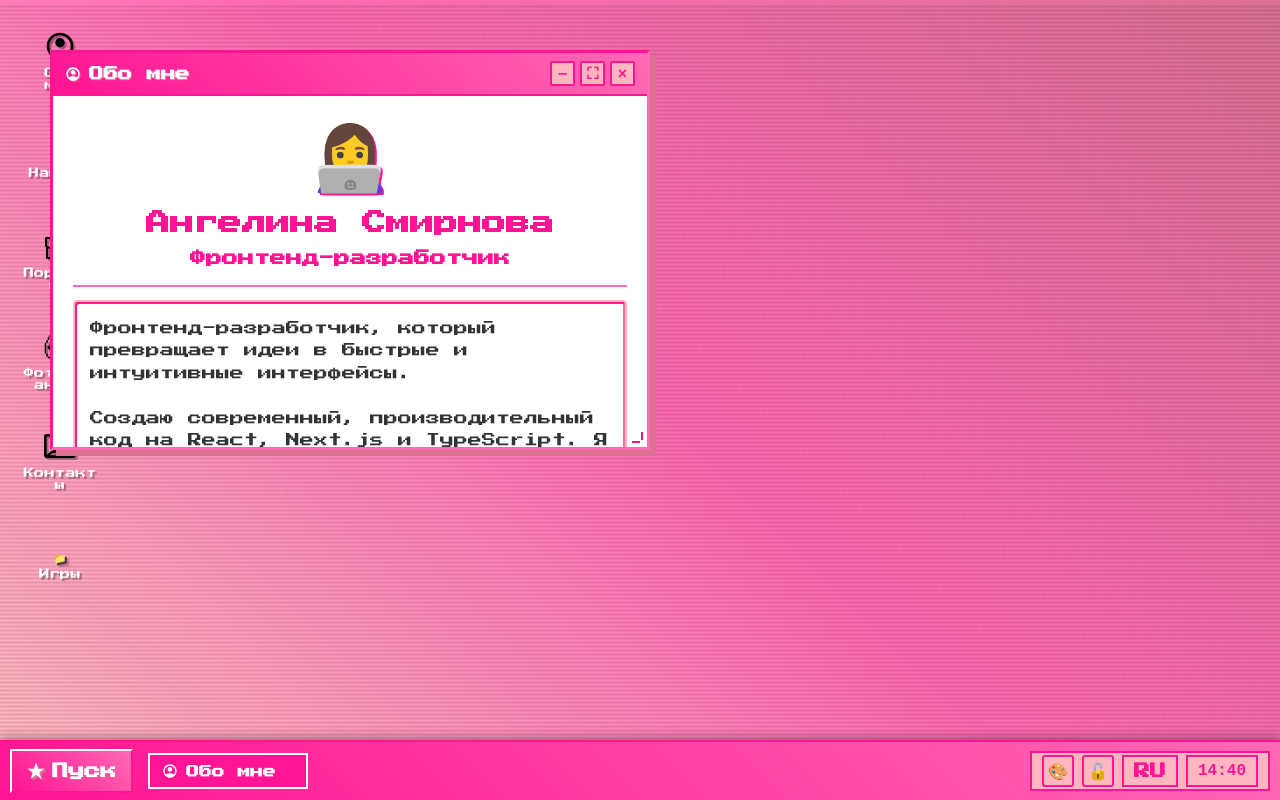
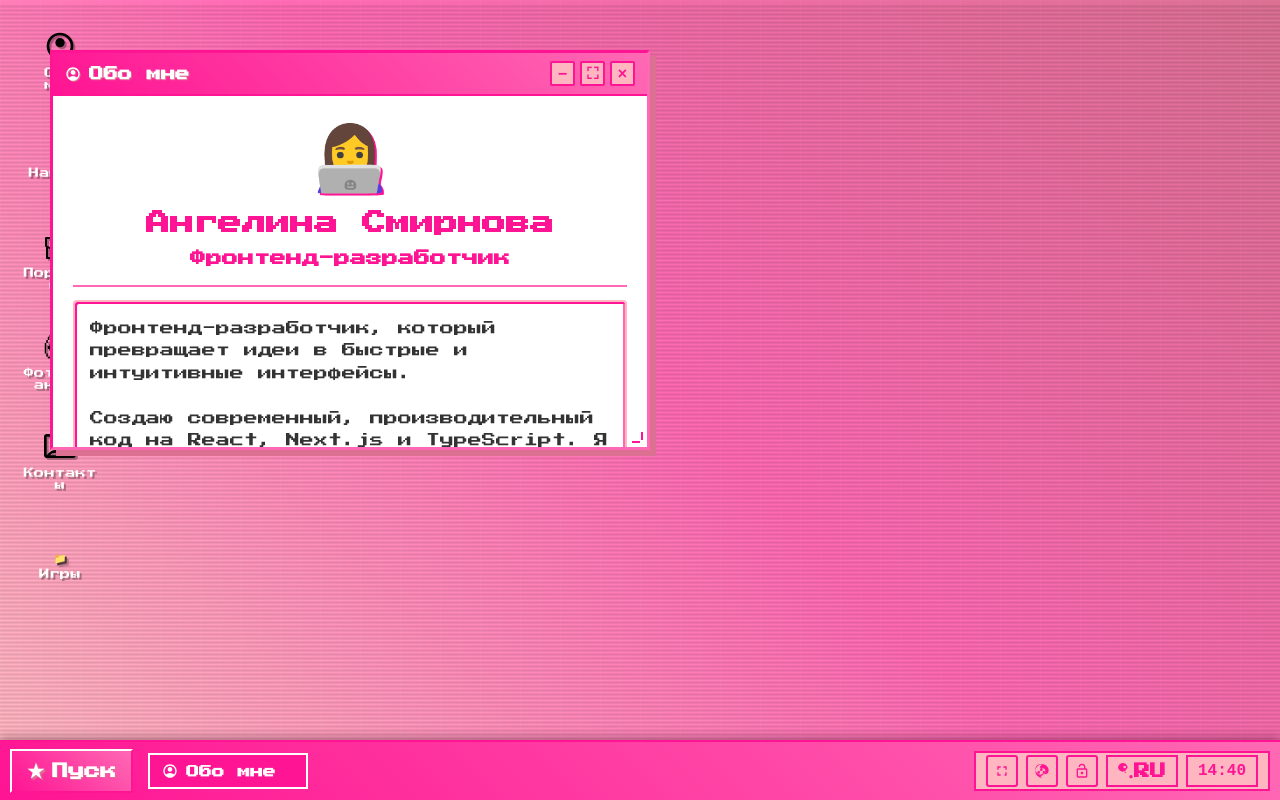
Before and after one commit to geliusgelius/pixel-portfolio, a React (Vite) app: page / in a window 1280 px wide. Built offline with nearby package versions, Linux system fonts and the light colour scheme.

Commit message:
add full screen

```diff
--- a/src/components/Desktop/StartMenu.jsx
+++ b/src/components/Desktop/StartMenu.jsx
@@ -1,6 +1,5 @@
-import React, { useEffect } from "react";
+import React from "react";
 import { useLanguage } from "../../context/LanguageContext";
-import "./StartMenu.css";
 import {
   MaterialSymbolsAccountCircle,
   MdiLightningBolt,
@@ -8,7 +7,9 @@ import {
   MaterialSymbolsContactMailOutline,
   StreamlinePixelDesignColorPaintingPalette,
   FluentTetrisApp20Regular,
+  MdiShutdown,
 } from "./icones";
+import "./StartMenu.css";
 
 const StartMenu = ({
   onOpenWindow,
@@ -21,149 +22,93 @@ const StartMenu = ({
   photoEditorContent,
   gamesContent,
 }) => {
-  const { t, currentLanguage, switchLanguage } = useLanguage();
+  const { t } = useLanguage();
 
-  // Принудительно обновляем стили при монтировании
-  useEffect(() => {
-    const timer = setTimeout(() => {
-      const startMenu = document.querySelector(".start-menu");
-      if (startMenu) {
-        startMenu.style.display = "none";
-        setTimeout(() => {
-          startMenu.style.display = "block";
-        }, 10);
-      }
-    }, 100);
+  const menuItems = [
+    {
+      id: "aboutMe",
+      title: t("aboutMe"),
+      description: t("aboutMeTitle"),
+      icon: <MaterialSymbolsAccountCircle />,
+      content: aboutMeContent,
+    },
+    {
+      id: "skills",
+      title: t("skills"),
+      description: t("skillsTitle"),
+      icon: <MdiLightningBolt />,
+      content: skillsContent,
+    },
+    {
+      id: "portfolio",
+      title: t("portfolio"),
+      description: t("portfolioTitle"),
+      icon: <BytesizePortfolio />,
+      content: portfolioContent,
+    },
+    {
+      id: "photoEditor",
+      title: t("photoEditor"),
+      description: t("photoEditorTitle"),
+      icon: <StreamlinePixelDesignColorPaintingPalette />,
+      content: photoEditorContent,
+    },
+    {
+      id: "contact",
+      title: t("contact"),
+      description: t("contactTitle"),
+      icon: <MaterialSymbolsContactMailOutline />,
+      content: contactContent,
+    },
+    {
+      id: "games",
+      title: t("games"),
+      description: t("gamesTitle"),
+      icon: <FluentTetrisApp20Regular />,
+      content: gamesContent,
+    },
+  ];
 
-    return () => clearTimeout(timer);
-  }, []);
-
-  const handleLanguageChange = (lang) => {
-    switchLanguage(lang);
+  const handleMenuItemClick = (item) => {
+    onOpenWindow(item.description, item.icon, item.content, item.id);
     onClose();
   };
-
-  const handleShutdown = () => {
-    onClose();
-    onShutdown();
-  };
-
-  // Используем переданные компоненты
-  const menuItems = [
-    {
-      icon: <MaterialSymbolsAccountCircle style={{ fontSize: "1.5rem" }} />,
-      title: t("aboutMeTitle"),
-      action: () =>
-        onOpenWindow(
-          t("aboutMeTitle"),
-          <MaterialSymbolsAccountCircle style={{ fontSize: "1rem" }} />,
-          aboutMeContent,
-          "aboutMe"
-        ),
-    },
-    {
-      icon: <MdiLightningBolt style={{ fontSize: "1.5rem" }} />,
-      title: t("skillsTitle"),
-      action: () =>
-        onOpenWindow(
-          t("skillsTitle"),
-          <MdiLightningBolt style={{ fontSize: "1rem" }} />,
-          skillsContent,
-          "skills"
-        ),
-    },
-    {
-      icon: <BytesizePortfolio style={{ fontSize: "1.5rem" }} />,
-      title: t("portfolioTitle"),
-      action: () =>
-        onOpenWindow(
-          t("portfolioTitle"),
-          <BytesizePortfolio style={{ fontSize: "1rem" }} />,
-          portfolioContent,
-          "portfolio"
-        ),
-    },
-    {
-      icon: (
-        <MaterialSymbolsContactMailOutline style={{ fontSize: "1.5rem" }} />
-      ),
-      title: t("contactTitle"),
-      action: () =>
-        onOpenWindow(
-          t("contactTitle"),
-          <MaterialSymbolsContactMailOutline style={{ fontSize: "1rem" }} />,
-          contactContent,
-          "contact"
-        ),
-    },
-    {
-      icon: (
-        <StreamlinePixelDesignColorPaintingPalette
-          style={{ fontSize: "1.5rem" }}
-        />
-      ),
-      title: t("photoEditorTitle"),
-      action: () =>
-        onOpenWindow(
-          t("photoEditorTitle"),
-          <StreamlinePixelDesignColorPaintingPalette
-            style={{ fontSize: "1rem" }}
-          />,
-          photoEditorContent,
-          "photoEditor"
-        ),
-    },
-    {
-      icon: <FluentTetrisApp20Regular style={{ fontSize: "1.5rem" }} />,
-      title: t("gamesTitle"),
-      action: () =>
-        onOpenWindow(
-          t("gamesTitle"),
-          <FluentTetrisApp20Regular style={{ fontSize: "1rem" }} />,
-          gamesContent,
-          "games"
-        ),
-    },
-  ];
 
   return (
     <div className="start-menu" onClick={(e) => e.stopPropagation()}>
       <div className="start-menu-header">
-        <span className="start-menu-title">Angelina OS</span>
-        <span className="start-menu-version">v2.0</span>
+        <div className="user-info">
+          <div className="user-avatar">👩‍💻</div>
+          <div className="user-details">
+            <div className="user-name">{t("name")}</div>
+            <div className="user-profession">{t("profession")}</div>
+          </div>
+        </div>
       </div>
 
-      <div className="start-menu-items">
-        {menuItems.map((item, index) => (
-          <div key={index} className="start-menu-item" onClick={item.action}>
-            <span className="start-menu-icon">{item.icon}</span>
-            <span className="start-menu-text">{item.title}</span>
-          </div>
-        ))}
+      <div className="start-menu-content">
+        <div className="menu-grid">
+          {menuItems.map((item) => (
+            <div
+              key={item.id}
+              className="menu-item"
+              onClick={() => handleMenuItemClick(item)}
+            >
+              <div className="menu-item-icon">{item.icon}</div>
+              <div className="menu-item-info">
+                <div className="menu-item-title">{item.title}</div>
+                <div className="menu-item-description">{item.description}</div>
+              </div>
+            </div>
+          ))}
+        </div>
       </div>
 
       <div className="start-menu-footer">
-        <div className="language-selector">
-          <span>Язык / Language:</span>
-          <div className="language-buttons">
-            <button
-              className={`lang-btn ${currentLanguage === "ru" ? "active" : ""}`}
-              onClick={() => handleLanguageChange("ru")}
-            >
-              Русский
-            </button>
-            <button
-              className={`lang-btn ${currentLanguage === "en" ? "active" : ""}`}
-              onClick={() => handleLanguageChange("en")}
-            >
-              English
-            </button>
-          </div>
-        </div>
-
-        <div className="start-menu-shutdown">
-          <button className="shutdown-btn" onClick={handleShutdown}>
-            {t("shutdown")}
+        <div className="power-options">
+          <button className="power-button" onClick={onShutdown}>
+            <MdiShutdown className="power-icon" />
+            <span>{t("shutdown")}</span>
           </button>
         </div>
       </div>
--- a/src/components/Desktop/Taskbar.jsx
+++ b/src/components/Desktop/Taskbar.jsx
@@ -2,6 +2,13 @@ import React, { useState, useEffect } from "react";
 import { useLanguage } from "../../context/LanguageContext";
 import BackgroundSelector from "./BackgroundSelector";
 import "./Taskbar.css";
+import {
+  MdiFullscreen,
+  MdiPaletteOutline,
+  MdiLockOutline,
+  MdiLockOpenOutline,
+  MdiLanguage,
+} from "./icones";
 
 const Taskbar = ({
   windows,
@@ -83,6 +90,18 @@ const Taskbar = ({
     setShowBackgroundSelector(true);
   };
 
+  const toggleFullscreen = () => {
+    if (!document.fullscreenElement) {
+      document.documentElement.requestFullscreen().catch((err) => {
+        console.log(`Error attempting to enable fullscreen: ${err.message}`);
+      });
+    } else {
+      if (document.exitFullscreen) {
+        document.exitFullscreen();
+      }
+    }
+  };
+
   return (
     <div className="taskbar">
       <div className="start-button" onClick={handleStartClick}>
@@ -107,6 +126,17 @@ const Taskbar = ({
       </div>
 
       <div className="system-tray">
+        {/* Fullscreen button */}
+        <div className="fullscreen-button-container">
+          <button
+            className="fullscreen-button"
+            onClick={toggleFullscreen}
+            title={t("fullscreen")}
+          >
+            <MdiFullscreen className="fullscreen-icon" />
+          </button>
+        </div>
+
         {/* Background change button */}
         <div className="background-button-container">
           <button
@@ -114,7 +144,7 @@ const Taskbar = ({
             onClick={handleBackgroundClick}
             title={t("changeBackground")}
           >
-            <span className="background-icon">🎨</span>
+            <MdiPaletteOutline className="background-icon" />
           </button>
         </div>
 
@@ -125,12 +155,17 @@ const Taskbar = ({
             onClick={handleLockClick}
             title={iconsLocked ? t("unlockIcons") : t("lockIcons")}
           >
-            <span className="lock-icon">{iconsLocked ? "🔒" : "🔓"}</span>
+            {iconsLocked ? (
+              <MdiLockOutline className="lock-icon" />
+            ) : (
+              <MdiLockOpenOutline className="lock-icon" />
+            )}
           </button>
         </div>
 
         <div className="language-selector">
           <div className="language-button" onClick={handleLanguageClick}>
+            <MdiLanguage className="language-icon" />
             {currentLanguage === "ru" ? "RU" : "EN"}
           </div>
 
--- a/src/components/Desktop/icones.jsx
+++ b/src/components/Desktop/icones.jsx
@@ -334,3 +334,122 @@ export function FluentTetrisApp20Regular(props) {
     </svg>
   );
 }
+
+export function MdiFullscreen(props) {
+  return (
+    <svg
+      xmlns="http://www.w3.org/2000/svg"
+      width="1em"
+      height="1em"
+      viewBox="0 0 24 24"
+      {...props}
+    >
+      <path
+        fill="currentColor"
+        d="M5 5h5v2H7v3H5zm5 14H5v-5h2v3h3zm9-9h-2V7h-3V5h5zm-3 9h3v-5h-2v3h-1z"
+      />
+    </svg>
+  );
+}
+
+export function MdiFullscreenExit(props) {
+  return (
+    <svg
+      xmlns="http://www.w3.org/2000/svg"
+      width="1em"
+      height="1em"
+      viewBox="0 0 24 24"
+      {...props}
+    >
+      <path
+        fill="currentColor"
+        d="M14 14h5v2h-3v3h-2zm-9 0h5v5h2v-5h3v-2H5zm3-9h2v3h3v2H8v3H5V8h3z"
+      />
+    </svg>
+  );
+}
+
+export function MdiLockOutline(props) {
+  return (
+    <svg
+      xmlns="http://www.w3.org/2000/svg"
+      width="1em"
+      height="1em"
+      viewBox="0 0 24 24"
+      {...props}
+    >
+      <path
+        fill="currentColor"
+        d="M12 17a2 2 0 0 1-2-2c0-1.11.89-2 2-2a2 2 0 0 1 0 4m6 3V10H6v10zm0-12a2 2 0 0 1 2 2v10a2 2 0 0 1-2 2H6a2 2 0 0 1-2-2V10c0-1.11.89-2 2-2h1V6a5 5 0 0 1 5-5a5 5 0 0 1 5 5v2zm-6-5a3 3 0 0 0-3 3v2h6V6a3 3 0 0 0-3-3"
+      />
+    </svg>
+  );
+}
+
+export function MdiLockOpenOutline(props) {
+  return (
+    <svg
+      xmlns="http://www.w3.org/2000/svg"
+      width="1em"
+      height="1em"
+      viewBox="0 0 24 24"
+      {...props}
+    >
+      <path
+        fill="currentColor"
+        d="M18 20V10H6v10zm0-12a2 2 0 0 1 2 2v10a2 2 0 0 1-2 2H6a2 2 0 0 1-2-2V10c0-1.11.89-2 2-2h9V6a3 3 0 0 0-3-3a3 3 0 0 0-3 3H7a5 5 0 0 1 5-5a5 5 0 0 1 5 5v2zm-6 9a2 2 0 0 0 2-2a2 2 0 0 0-2-2a2 2 0 0 0-2 2a2 2 0 0 0 2 2"
+      />
+    </svg>
+  );
+}
+
+export function MdiPaletteOutline(props) {
+  return (
+    <svg
+      xmlns="http://www.w3.org/2000/svg"
+      width="1em"
+      height="1em"
+      viewBox="0 0 24 24"
+      {...props}
+    >
+      <path
+        fill="currentColor"
+        d="M12 22A10 10 0 0 1 2 12A10 10 0 0 1 12 2c5.5 0 10 4 10 9a6 6 0 0 1-6 6h-1.77c-.28.37-.62.71-1.03 1c-1.36.91-2.29 1.5-3.2 1.5m0-18a8 8 0 0 0-8 8a8 8 0 0 0 8 8c.39 0 .87-.21 1.61-.67c.52-.35 1.02-.72 1.39-.93V16a4 4 0 0 0 4-4a4 4 0 0 0-4-4h-2a2 2 0 0 1-2-2a2 2 0 0 1 2-2m-2 6a2 2 0 0 0 2 2a2 2 0 0 0 2-2a2 2 0 0 0-2-2a2 2 0 0 0-2 2m4 4a2 2 0 0 0 2 2a2 2 0 0 0 2-2a2 2 0 0 0-2-2a2 2 0 0 0-2 2m-8 0a2 2 0 0 0 2 2a2 2 0 0 0 2-2a2 2 0 0 0-2-2a2 2 0 0 0-2 2"
+      />
+    </svg>
+  );
+}
+
+export function MdiLanguage(props) {
+  return (
+    <svg
+      xmlns="http://www.w3.org/2000/svg"
+      width="1em"
+      height="1em"
+      viewBox="0 0 24 24"
+      {...props}
+    >
+      <path
+        fill="currentColor"
+        d="m12.87 15.07l-2.54-2.51l.03-.03A17.8 17.8 0 0 0 14.5 6.5A8.25 8.25 0 0 0 6.5 0A8.25 8.25 0 0 0 0 6.5a8.25 8.25 0 0 0 6.5 6.5c1.91 0 3.68-.59 5.16-1.61l-2.54 2.51zM10 4a2 2 0 1 1 0 4a2 2 0 0 1 0-4m12 16.5a2.5 2.5 0 0 1-2.5 2.5a2.5 2.5 0 0 1-2.5-2.5a2.5 2.5 0 0 1 2.5-2.5a2.5 2.5 0 0 1 2.5 2.5"
+      />
+    </svg>
+  );
+}
+
+export function MdiShutdown(props) {
+  return (
+    <svg
+      xmlns="http://www.w3.org/2000/svg"
+      width="1em"
+      height="1em"
+      viewBox="0 0 24 24"
+      {...props}
+    >
+      <path
+        fill="currentColor"
+        d="M12 1a1 1 0 0 1 1 1v10a1 1 0 0 1-1 1a1 1 0 0 1-1-1V2a1 1 0 0 1 1-1m6.36 2.64a1 1 0 0 1 0 1.41a8 8 0 0 1 0 11.31a1 1 0 0 1-1.41-1.41a6 6 0 0 0 0-8.49a1 1 0 0 1 1.41-1.41zM5.64 3.64a1 1 0 0 1 1.41 0a6 6 0 0 0 0 8.49a1 1 0 0 1-1.41 1.41a8 8 0 0 1 0-11.31a1 1 0 0 1 0-1.41z"
+      />
+    </svg>
+  );
+}
--- a/src/utils/translations.js
+++ b/src/utils/translations.js
@@ -178,6 +178,8 @@ export const translations = {
     selectObjectForDescription: "Выберите объект для просмотра его описания",
     doubleClickToLaunch: "Дважды щелкните для запуска",
     newGamesComingSoon: "Скоро здесь появятся новые игры!",
+
+    fullscreen: "Полноэкранный режим",
   },
   en: {
     // Preloader
@@ -357,6 +359,8 @@ I'm looking for a team where I can solve interesting challenges, grow under the
     selectObjectForDescription: "Select an object to view its description",
     doubleClickToLaunch: "Double click to launch",
     newGamesComingSoon: "New games coming soon!",
+
+    fullscreen: "Fullscreen",
   },
 };
 
```
